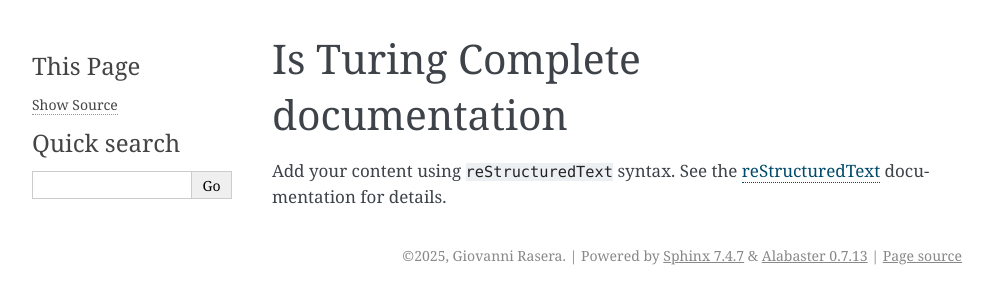
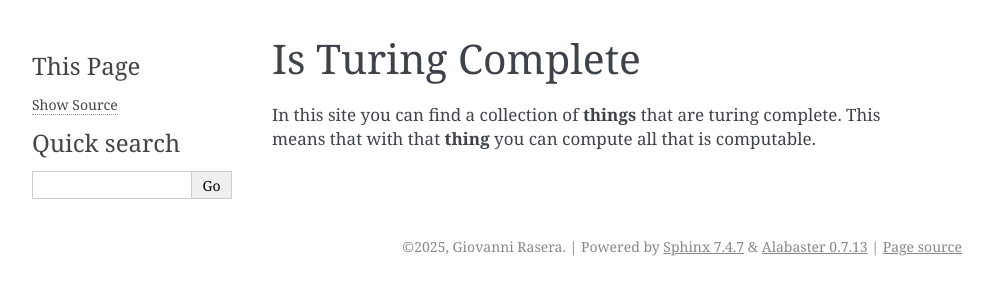
Before and after one commit to GiovanniRaseraF/isturingcomplete, a Sphinx documentation site: the page built from source/index.rst, in a window 1280 px wide. Shown: the top 304 px of the page, without its empty margins (148-1141 px from the left). Built offline with Sphinx 7.4.7, drawn with Linux system fonts in a browser that asks for light colours.

```diff
--- a/source/index.rst
+++ b/source/index.rst
@@ -1,16 +1,10 @@
-.. Is Turing Complete documentation master file, created by
-   sphinx-quickstart on Thu Jun 19 10:32:11 2025.
-   You can adapt this file completely to your liking, but it should at least
-   contain the root `toctree` directive.
+Is Turing Complete
+==================
 
-Is Turing Complete documentation
-================================
-
-Add your content using ``reStructuredText`` syntax. See the
-`reStructuredText <https://www.sphinx-doc.org/en/master/usage/restructuredtext/index.html>`_
-documentation for details.
-
+In this site you can find a collection of **things** that are turing complete.
+This means that with that **thing** you can compute all that is computable.
 
 .. toctree::
-   :maxdepth: 2
-   :caption: Contents:
+   :hidden:
+
+   contacts.rst
```
Also changed, not shown: source/contacts.rst (added, +10 -0 lines), README.md (added), 2 other files.
